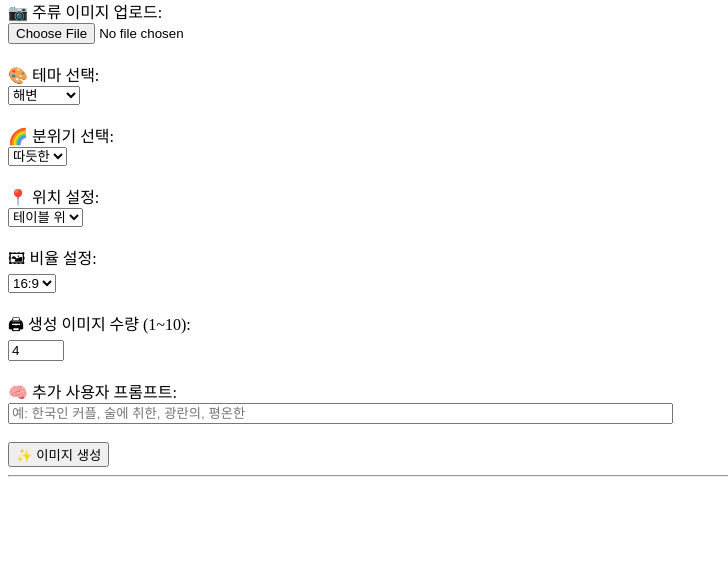
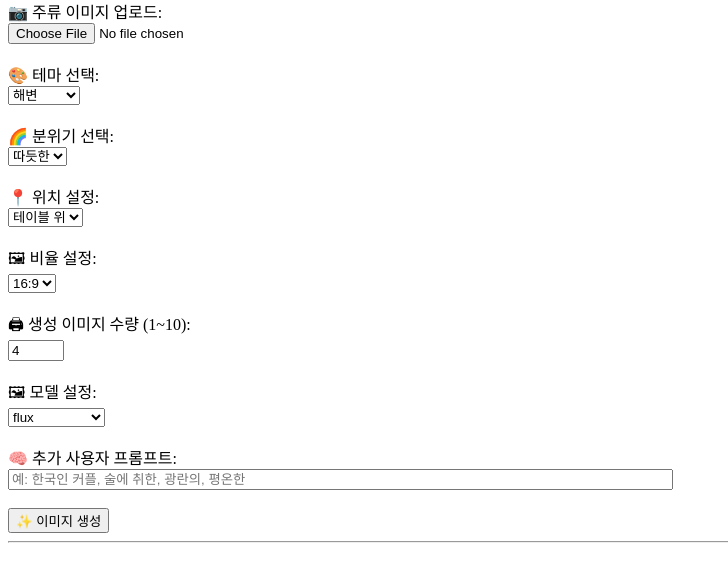
Before and after one commit to arthur0626/capstondesign, a Django app: page / in a window 1280 px wide. Shown: the part 90-672 px from the top of the page, without its empty margins (0-728 px from the left). Run offline with Django 5.2, Linux system fonts and the light colour scheme.

Commit message:
nanobanana 추가
모델 설정에 있음

```diff
--- a/firstapp/templates/main.html
+++ b/firstapp/templates/main.html
@@ -50,6 +50,12 @@
         <label>🖨 생성 이미지 수량 (1~10):</label><br>
         <input type="number" name="count" min="1" max="10" value="4"><br><br>
 
+        <label>🖼 모델 설정:</label><br>
+        <select name="model">
+            <option value="flux" selected>flux</option>
+            <option value="nanobanana">nanobanana</option>
+        </select><br><br>
+
         <label>🧠 추가 사용자 프롬프트:</label><br>
         <input type="text" name="prompt" size="80" placeholder="예: 한국인 커플, 술에 취한, 광란의, 평온한"><br><br>
 
--- a/firstapp/tests.py
+++ b/firstapp/tests.py
@@ -5,7 +5,7 @@ from dotenv import load_dotenv
 
 load_dotenv()
 
-client = replicate.Client(api_token="r8_TJajved1845Y6JVNH1zyxBRqOuitY1V4BAT6c")
+client = replicate.Client(api_token="r8_IEmGKHHrnr6y1MyQ1x4jaGBcuuTDOE04IjBZK")
 
 output = client.run(
     "black-forest-labs/flux-kontext-pro",
--- a/firstapp/views.py
+++ b/firstapp/views.py
@@ -27,6 +27,8 @@ def generate_images(request):
         user_prompt = request.POST.get("prompt", "")
         aspect_ratio = request.POST.get("aspect_ratio", "16:9")
         image_number = request.POST.get("count", "4")
+        # 추가(김현준)
+        model_choice = (request.POST.get("model", "flux") or "flux").lower()  # "flux" | "nanobanana"
         uploaded_file = request.FILES.get("image")
 
         # 안전하게 정수 변환
@@ -58,16 +60,29 @@ def generate_images(request):
             file_path = default_storage.save(uploaded_file.name, uploaded_file)
             full_path = default_storage.path(file_path)
 
+
+            # 모델 추가
             for _ in range(image_number):
                 with open(full_path, "rb") as f:
-                    output = client.run(
-                        "black-forest-labs/flux-kontext-pro",
-                        input={
-                            "prompt": full_prompt,
-                            "input_image": f,
-                            "aspect_ratio": aspect_ratio,
-                        }
-                    )
+                    if model_choice == "nanobanana":
+                        output = client.run(
+                            "google/nano-banana",
+                            input={
+                                "prompt": full_prompt,
+                                "image_input": [f],  # 핵심: 리스트 형태
+                                "output_format": "jpg"
+                            }
+                        )
+                    else:
+                        # 기본: Flux-Kontext-Pro (기존 코드)
+                        output = client.run(
+                            "black-forest-labs/flux-kontext-pro",
+                            input={
+                                "prompt": full_prompt,
+                                "input_image": f,
+                                "aspect_ratio": aspect_ratio,
+                            }
+                        )
                     image_urls.append(output)
 
             with open(full_path, "rb") as f:
```
Also changed, not shown: 3c64aadb-34f0-4a58-bdff-2f4e6f81c4cd.webp (added), 3c64aadb-34f0-4a58-bdff-2f4e6f81c4cd_2nrznGd.webp (added), README.md (added), 1 other file.
